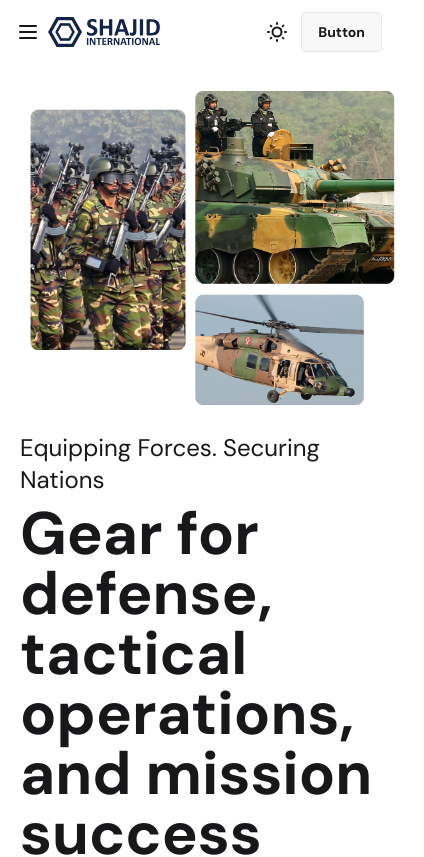
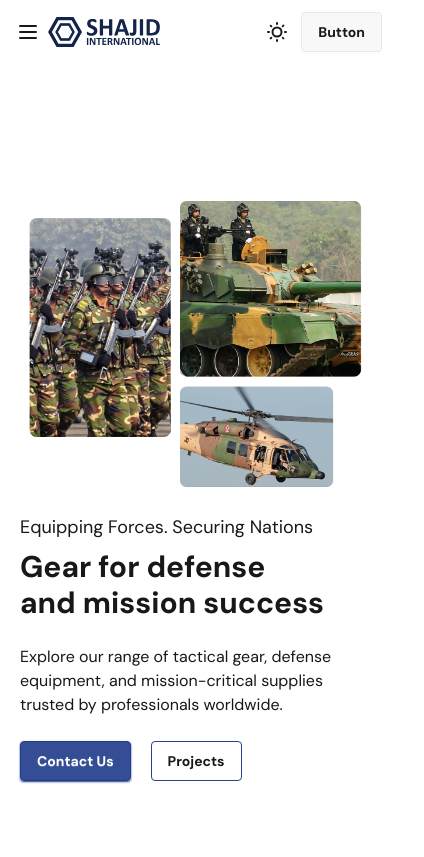
Before and after one commit to ahsanulazim/shajidint, a Next.js app: page / in a window 390 px wide. Shown: the top 857 px of the page, 424 px wide, since content can reach past the window. Built offline with nearby package versions, Linux system fonts and the light colour scheme.

Commit message:
Hero Section Responsive Done

```diff
--- a/Components/Hero.jsx
+++ b/Components/Hero.jsx
@@ -1,18 +1,22 @@
+import Link from "next/link";
+import "./Hero.css";
+
 export default function Hero() {
     return (
         <div className="hero min-h-screen justify-items-normal">
             <div className="hero-content px-5 lg:px-10 max-w-[1440px] w-full justify-between flex-col lg:flex-row-reverse mx-auto">
                 <img
                     src="/Hero.png"
-                    className="min-w-sm rounded-lg"
+                    className="max-w-xl w-full rounded-lg"
                 />
                 <div>
-                    <h2 className="text-2xl mb-2">Equipping Forces. Securing Nations</h2>
-                    <h1 className="text-6xl font-bold text-balance">Gear for defense, tactical operations, and mission success</h1>
+                    <h2 className="text-lg sm:text-2xl mb-2">Equipping Forces. Securing Nations</h2>
+                    <h1 className="text-3xl sm:text-6xl font-bold text-balance">Gear for defense and mission success</h1>
                     <p className="py-6">
                         Explore our range of tactical gear, defense equipment, and mission-critical supplies trusted by professionals worldwide.
                     </p>
-                    <button className="btn btn-primary">Get Started</button>
+                    <Link href="/contact"><button className="btn text-white bg-second/90 border-second shadow-second shadow-xs hover:bg-second">Contact Us</button></Link>
+                    <Link href="/projects"><button className="btn border-second/95 hover:border-second hover:bg-second hover:text-white btn-outline ms-5">Projects</button></Link>
                 </div>
             </div>
         </div>
--- a/app/globals.css
+++ b/app/globals.css
@@ -6,6 +6,7 @@
   --font-mono: var(--font-dm-sans);
   --breakpoint-1xl: 1440px;
   --color-main: #132549;
+  --color-second: #1E3A8A;
 }
 
 
--- /dev/null
+++ b/app/not-found.js
@@ -0,0 +1,7 @@
+export default function NotFound() {
+    return (
+        <div className="flex flex-col items-center justify-center min-h-screen text-center">
+            <img src="/404.svg" alt="404 Not Found" className="max-w-xl p-10" />
+        </div>
+    )
+}
--- /dev/null
+++ b/app/projects/page.js
@@ -0,0 +1,7 @@
+export default function projects() {
+    return (
+        <div>
+            From Projects page
+        </div>
+    )
+}
```
Also changed, not shown: Components/Hero.css (added), public/404.svg (added).
